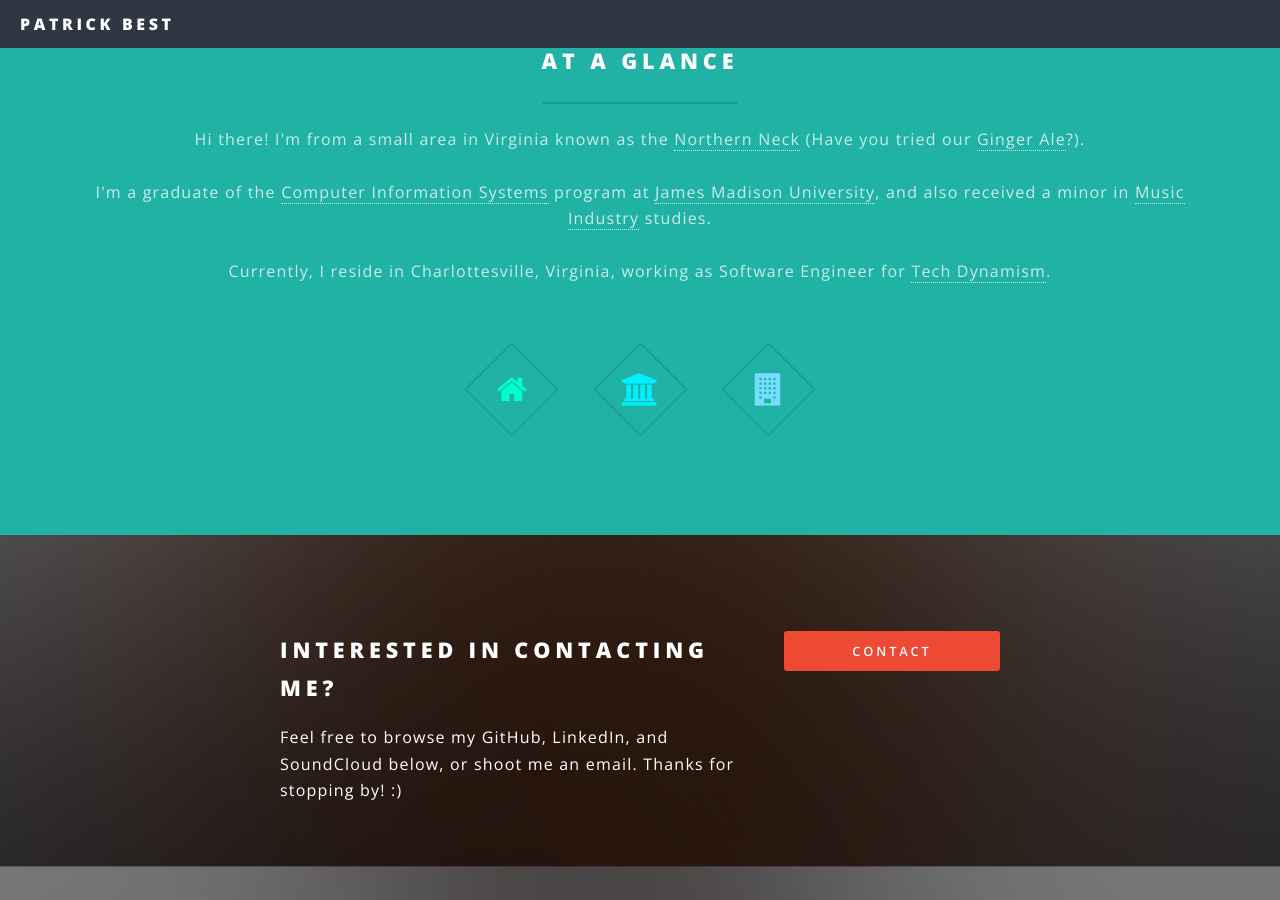
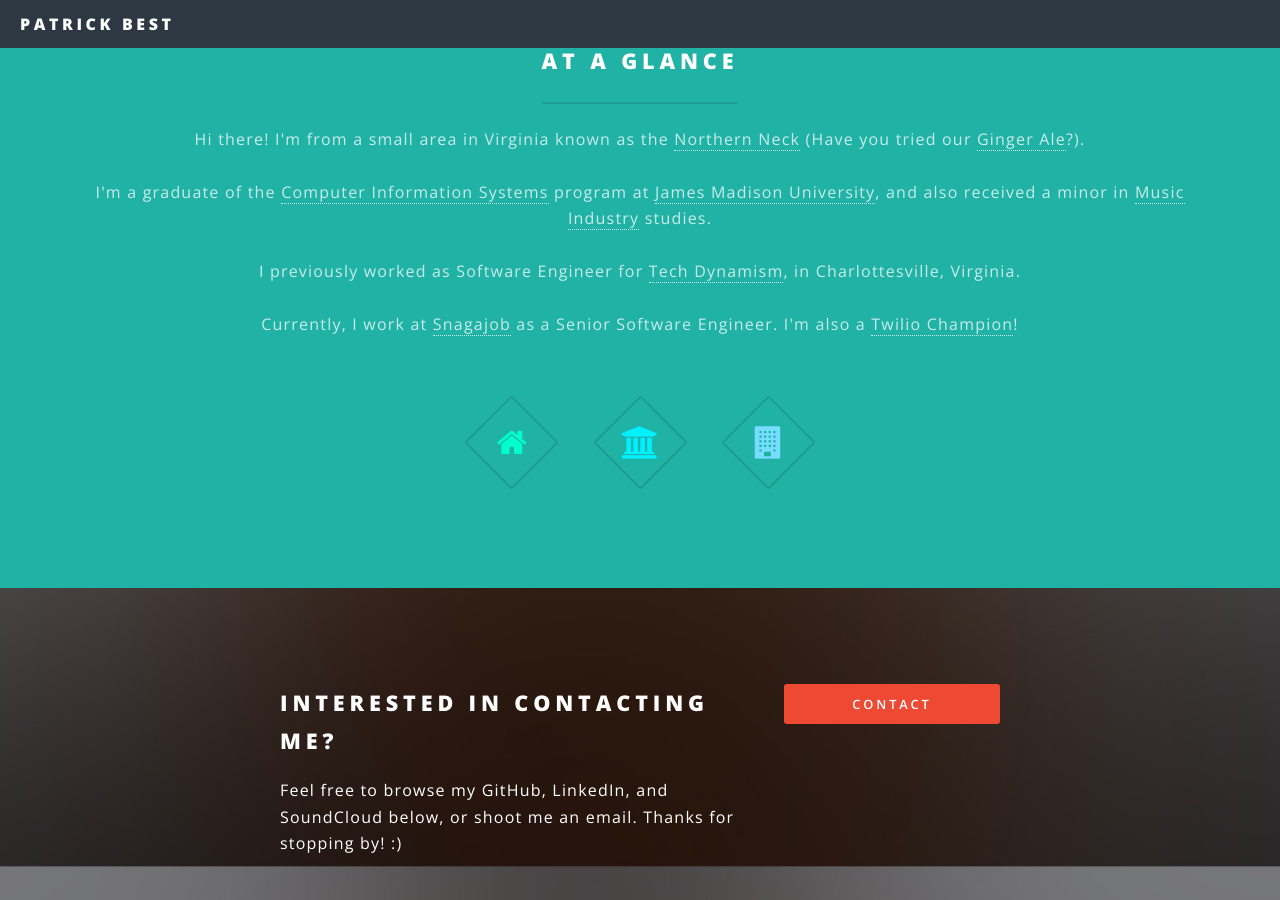
Before and after one commit to DynamicPat/DynamicPat.github.io, a Jekyll site: the page built from index.html, in a window 1280 px wide and 900 px high, scrolled down 954 px. Built offline with Jekyll 4.4.1, drawn with Linux system fonts in a browser that asks for light colours.

Commit message:
Update index.html

```diff
--- a/index.html
+++ b/index.html
@@ -35,7 +35,12 @@ layout: landing
                                     <br />
                                     <br />
 
-                                    Currently, I reside in Charlottesville, Virginia, working as Software Engineer for <a href="http://techdynamism.com/">Tech Dynamism</a>.
+                                    I previously worked as Software Engineer for <a href="http://techdynamism.com/">Tech Dynamism</a>, in Charlottesville, Virginia.
+
+				    <br />
+				    <br />
+
+				    Currently, I work at <a href="https://www.snagajob.com/">Snagajob</a> as a Senior Software Engineer. I'm also a <a href="https://www.twilio.com/champions">Twilio Champion</a>!
                                 </p>
                             </header>
 							<ul class="icons major">
```
